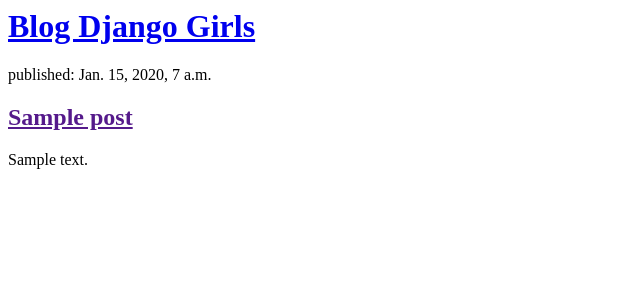
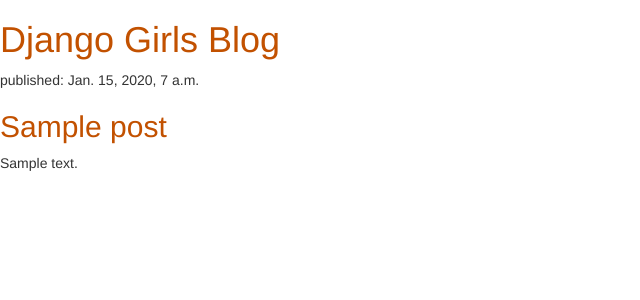
Before and after one commit to 10520200031/my-first-blog, a Django app: page / in a window 1280 px wide. Shown: the top 300 px of the page, without its empty margins (0-640 px from the left). Run offline with Django 3.2, Linux system fonts and the light colour scheme; tables that the repository leaves empty hold one stand-in row (values such as "Sample post"); some libraries are stand-ins or nearby versions.

Commit message:
Modified templates to display posts from database.

```diff
--- /dev/null
+++ b/blog/static/css/blog.css
@@ -0,0 +1,3 @@
+h1 a, h2 a {
+    color: #c25100;
+}
--- a/blog/templates/blog/post_list.html
+++ b/blog/templates/blog/post_list.html
@@ -1,20 +1,22 @@
+{% load static %}
 <html>
     <head>
-        <title>Blog Django Girls</title>
+        <title>Django Girls blog</title>
+        <link rel="stylesheet" href="//maxcdn.bootstrapcdn.com/bootstrap/3.2.0/css/bootstrap.min.css">
+        <link rel="stylesheet" href="//maxcdn.bootstrapcdn.com/bootstrap/3.2.0/css/bootstrap-theme.min.css">
+        <link rel="stylesheet" href="{% static 'css/blog.css' %}">
     </head>
     <body>
         <div>
-            <h1><a href="/">Blog Django Girls</a></h1>
+            <h1><a href="/">Django Girls Blog</a></h1>
         </div>
 
-        <div>
-            {% for post in posts %}
+        {% for post in posts %}
             <div>
                 <p>published: {{ post.published_date }}</p>
                 <h2><a href="">{{ post.title }}</a></h2>
                 <p>{{ post.text|linebreaksbr }}</p>
             </div>
-            {% endfor %}
-        </div>
+        {% endfor %}
     </body>
 </html>
```
